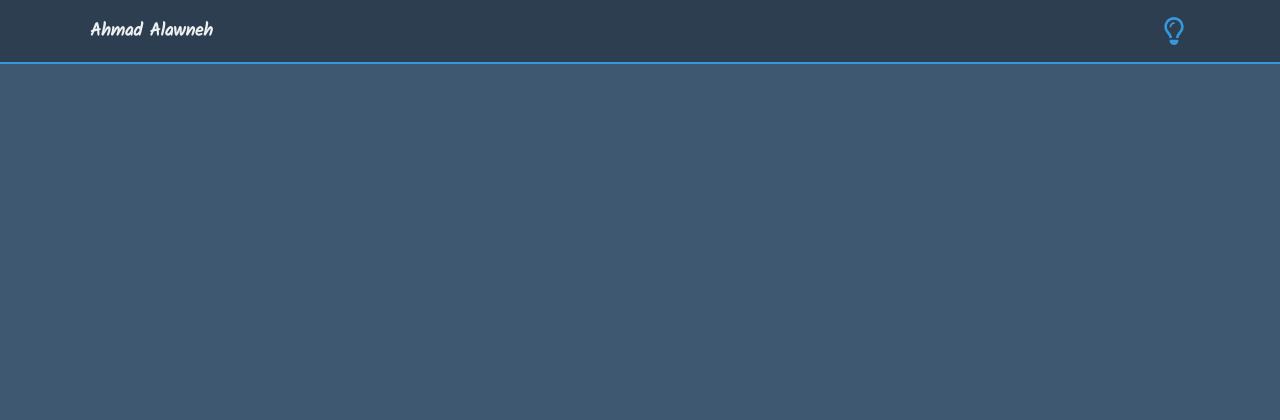
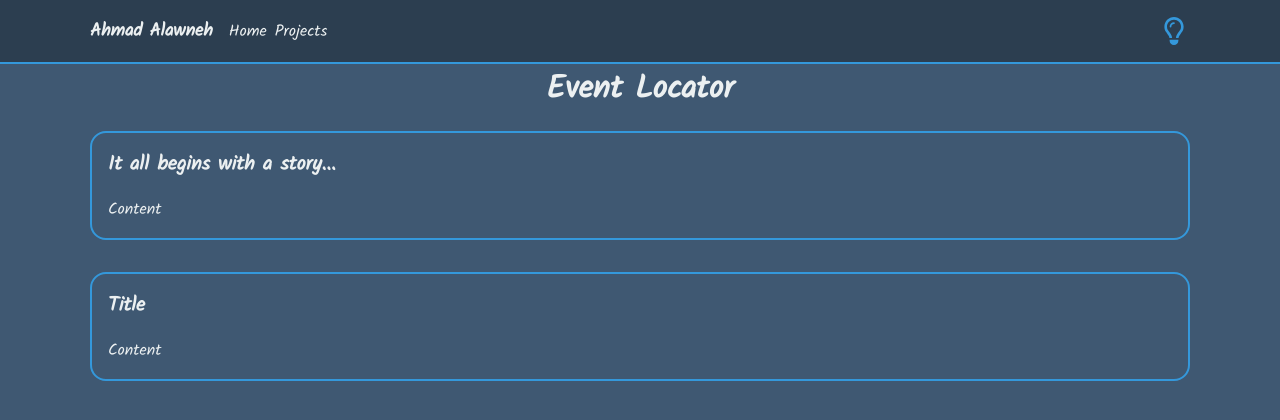
Before and after one commit to Ahmad-Alawneh99/Portfolio, a Next.js app: page /projects/event-locator in a window 1280 px wide. Shown: the top 420 px of the page. Built offline with nearby package versions, Linux system fonts and the light colour scheme.

Commit message:
Structure complete, pending content

```diff
--- a/package.json
+++ b/package.json
@@ -15,14 +15,15 @@
   },
   "dependencies": {
     "@vercel/analytics": "^1.0.2",
-    "eslint": "8.49.0",
-    "eslint-config-next": "13.4.19",
     "next": "^13.5.2",
     "react": "18.2.0",
     "react-dom": "18.2.0",
     "stylelint-scss": "^5.2.1"
   },
   "devDependencies": {
+    "eslint": "^8.51.0",
+    "eslint-plugin-import-order": "^2.1.4",
+    "eslint-config-next": "13.4.19",
     "sass": "^1.67.0",
     "stylelint": "^15.11.0",
     "stylelint-config-standard-scss": "^11.0.0",
--- a/src/app/not-found.js
+++ b/src/app/not-found.js
@@ -1,8 +1,8 @@
 'use client';
 import Link from 'next/link';
+import { useLayoutEffect } from 'react';
 import sharedStyles from './shared.module.scss';
 import notFoundStyles from './notFound.module.scss';
-import { useLayoutEffect } from 'react';
 import { icons } from '@/icons';
 
 export default function Render404() {
--- a/src/app/page.js
+++ b/src/app/page.js
@@ -1,10 +1,10 @@
 'use client';
-import sharedStyles from './shared.module.scss';
 import Header from '../components/header/Header';
 import LeadSpace from '../components/leadSpace/LeadSpace';
 import Skills from '../components/skills/Skills';
 import ContactInfo from '../components/contact/ContactInfo';
 import About from '../components/about/About';
+import sharedStyles from './shared.module.scss';
 
 export default function RenderHomePage() {
 	return (
--- a/src/app/projects/[uri]/page.js
+++ b/src/app/projects/[uri]/page.js
@@ -1,17 +1,27 @@
 'use client';
+import { notFound } from 'next/navigation';
 import sharedStyles from '../../shared.module.scss';
 import Header from '../../../components/header/Header';
-// import projectsStyles from '../projects.module.scss';
-// import TitledSection from '../../../components/titledSection/TitledSection';
+import { projects } from '../projects';
+import TitledSection from '../../../components/titledSection/TitledSection';
 
 export default function RenderProjectsPage({ params }) {
 	const { uri } = params;
+	const projectData = projects.find((project) => project.uri === uri);
+	if (!projectData) {
+		return notFound();
+	}
 
 	return (
 		<>
 			<Header/>
-			<main class Name={sharedStyles.main}>
-				<div>{uri}</div>
+			<main className={sharedStyles.main}>
+				<h1>{projectData.name}</h1>
+				{projectData.sections.map((section, index) =>
+					<TitledSection title={section.title} key={index}>
+						<div>{section.content}</div>
+					</TitledSection>
+				)}
 			</main>
 		</>
 	);
--- /dev/null
+++ b/src/app/projects/projects.js
@@ -0,0 +1,28 @@
+export const projects = [
+	{
+		uri: 'event-locator',
+		name: 'Event Locator',
+		shortDescription: 'Placeholder',
+		sections: [
+			{
+				title: 'It all begins with a story...',
+				content: 'Content',
+			},
+			{
+				title: 'Title',
+				content: 'Content',
+			},
+		],
+	},
+	{
+		uri: 'vetrina',
+		name: 'Event Locator',
+		shortDescription: 'Placeholder',
+		sections: [
+			{
+				title: 'Title',
+				content: 'Content',
+			},
+		],
+	},
+];
--- a/src/app/projects/projects.module.scss
+++ b/src/app/projects/projects.module.scss
@@ -1,4 +1,9 @@
 .projectsContainer {
 	display: flex;
 	width: 100%;
+    gap: 16px;
 }
+
+.shortDescription {
+    margin-bottom: 8px;
+}
--- a/src/components/header/Header.js
+++ b/src/components/header/Header.js
@@ -1,11 +1,19 @@
+import Link from 'next/link';
+import { usePathname } from 'next/navigation';
+import ThemeToggle from '../themeToggle/ThemeToggle';
 import headerStyles from './header.module.scss';
-import ThemeToggle from '../themeToggle/ThemeToggle';
 
 export default function RenderHeader() {
 	return (
 		<div className={headerStyles.headerContainer}>
 			<div className={headerStyles.headerItemsContainer}>
-				<p className={headerStyles.title}>Ahmad Alawneh</p>
+				<div className={headerStyles.leftSectionContainer}>
+					<p className={headerStyles.title}>Ahmad Alawneh</p>
+					<div className={headerStyles.navMenu}>
+						<Link href='/' className={`${headerStyles.navItem} ${usePathname() === '/' ? headerStyles.activeNavItem: ''}`} >Home</Link>
+						<Link href='/projects' className={`${headerStyles.navItem} ${usePathname() === '/projects' ? headerStyles.activeNavItem: ''}`}>Projects</Link>
+					</div>
+				</div>
 				<ThemeToggle/>
 			</div>
 		</div>
--- a/src/components/header/header.module.scss
+++ b/src/components/header/header.module.scss
@@ -21,4 +21,24 @@
 	.title {
 		font-weight: 600;
 	}
+
+	.leftSectionContainer {
+		display: flex;
+		justify-content: space-between;
+		align-items: center;
+		gap: 16px;
+	}
+
+	.navMenu {
+		display: flex;
+		gap: 8px;
+	}
+
+	.navItem {
+		text-decoration: none;
+
+		&.activeNavItem {
+			border-bottom: 2px solid var(--primary-foreground);
+		}
+	}
 }
--- a/src/components/leadSpace/LeadSpace.js
+++ b/src/components/leadSpace/LeadSpace.js
@@ -1,5 +1,5 @@
+import TitledSection from '../titledSection/TitledSection';
 import leadSpaceStyles from './leadSpace.module.scss';
-import TitledSection from '../titledSection/TitledSection';
 
 export default function RenderLeadSpace() {
 	return (
--- a/src/components/skills/Skills.js
+++ b/src/components/skills/Skills.js
@@ -1,7 +1,7 @@
 import ImageCard from '../imageCard/ImageCard';
 import TitledSection from '../titledSection/TitledSection';
+import skillsStyles from './skills.module.scss';
 import { skills } from '@/skillList';
-import skillsStyles from './skills.module.scss';
 
 export default function RenderSkills() {
 	return (
```
Also changed, not shown: src/app/projects/page.js (+9 -7 lines), .eslintrc.json, 1 other file (tests, documents, lock files or other folders).
